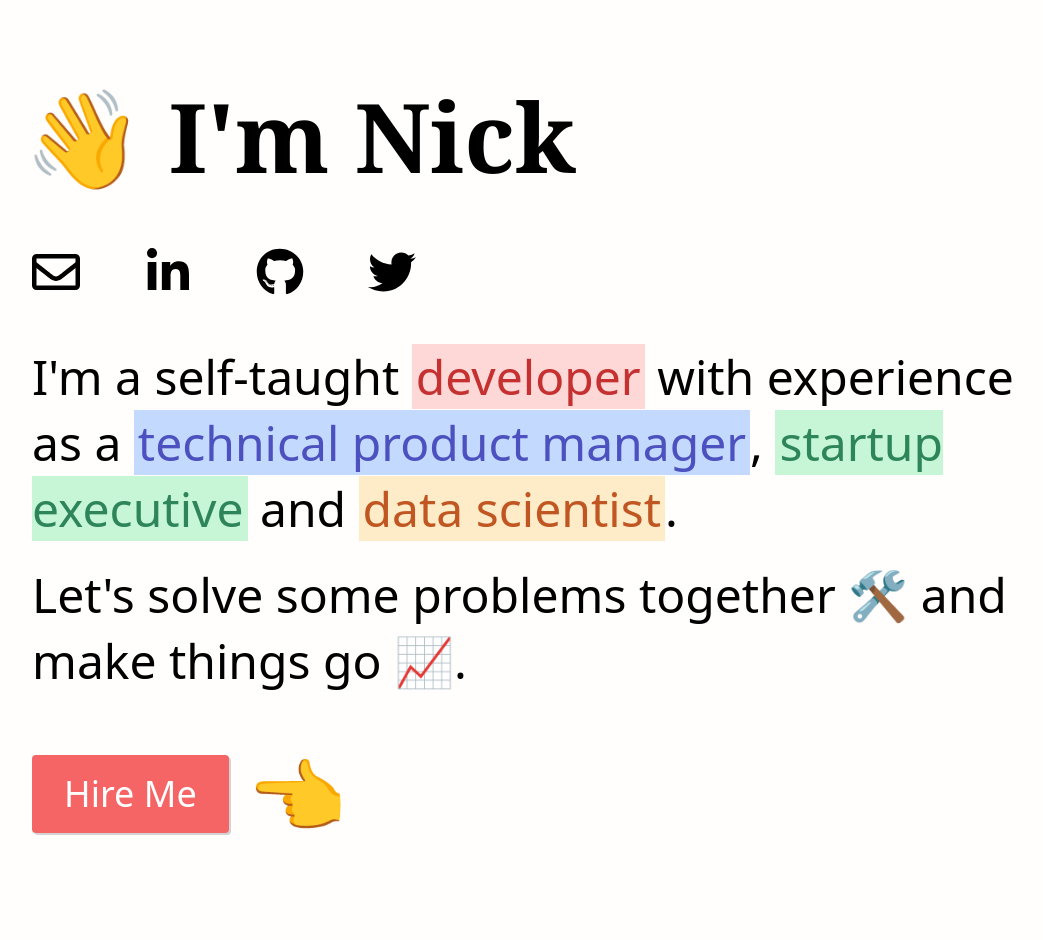
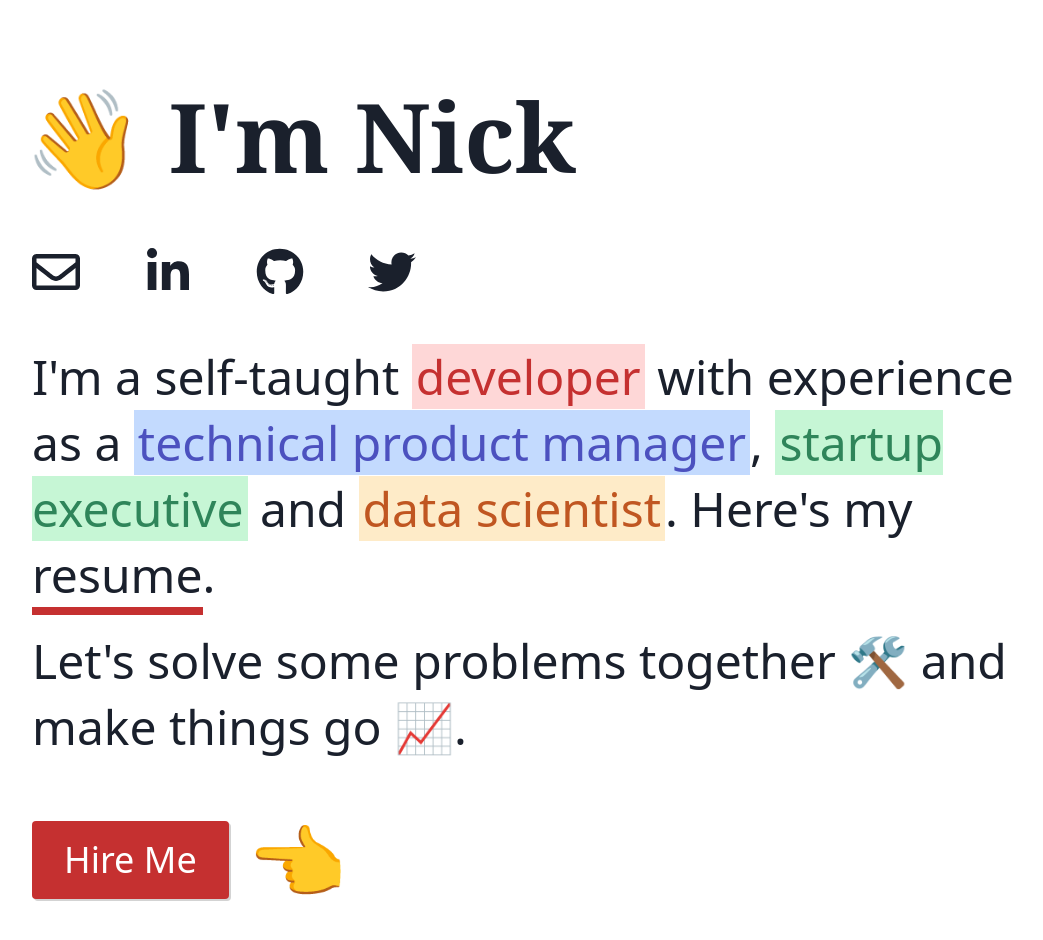
Before and after one commit to ncarchedi/personal-website, a Next.js app: page / in a window 1280 px wide. Shown: the top 940 px of the page, without its empty margins (64-1107 px from the left). Before the commit the page ends 918 px from the top, so only its background shows below. Built offline with nearby package versions, Linux system fonts and the light colour scheme.

Commit message:
tweak design + add resume

```diff
--- a/src/pages/index.js
+++ b/src/pages/index.js
@@ -41,7 +41,7 @@ function Emoji({ symbol, label, ...otherProps }) {
 function SocialLink({ title, url, icon }) {
   return (
     <a
-      className="mr-6 hover:text-red-500 sm:mr-8 md:mr-10 lg:mr-12 xl:mr-16"
+      className="mr-6 hover:text-red-700 sm:mr-8 md:mr-10 lg:mr-12 xl:mr-16"
       href={url}
       target="_blank"
       rel="noreferrer"
@@ -74,7 +74,7 @@ export default function Home() {
             />
           ))}
         </div>
-        <div className="text-2xl max-w-screen-lg sm:text-3xl md:text-4xl md:leading-snug md:font-light lg:text-5xl xl:font-normal">
+        <div className="text-2xl max-w-screen-lg sm:text-3xl md:text-4xl md:leading-snug md:font-light lg:text-5xl">
           <p className="mb-5">
             I'm a self-taught{" "}
             <span className="text-red-700 bg-red-200 px-1">developer</span> with
@@ -90,6 +90,15 @@ export default function Home() {
             <span className="text-orange-700 bg-orange-200 px-1">
               data scientist
             </span>
+            . Here's my{" "}
+            <a
+              className="border-red-700 border-b-4 md:border-b-6 xl:border-b-8"
+              href="https://www.notion.so/Nick-Carchedi-f18aebc1c07e4ba38eac62a89c90ac7b"
+              target="_blank"
+              rel="noreferrer"
+            >
+              resume
+            </a>
             .
           </p>
           <p>
@@ -104,7 +113,7 @@ export default function Home() {
             target="_blank"
             rel="noreferrer"
           >
-            <div className="cta px-4 py-2 text-3xl bg-red-500 text-white cursor-pointer rounded sm:text-4xl md:px-6 md:py-3 lg:px-8">
+            <div className="cta px-4 py-2 text-3xl bg-red-700 text-white cursor-pointer rounded sm:text-4xl md:px-6 md:py-3 lg:px-8">
               Hire Me
             </div>
           </a>
--- a/src/styles/tailwind.css
+++ b/src/styles/tailwind.css
@@ -1,9 +1,8 @@
 @tailwind base;
 @tailwind components;
-@tailwind utilities;
 
 body {
-  background-color: rgb(255, 254, 252);
+  @apply text-gray-900;
 }
 
 .cta {
@@ -14,3 +13,5 @@ body {
 .cta:hover {
   box-shadow: 8px 8px 0 lightgrey;
 }
+
+@tailwind utilities;
--- a/tailwind.config.js
+++ b/tailwind.config.js
@@ -11,6 +11,9 @@ module.exports = {
       fontSize: {
         "7xl": "5rem",
         "8xl": "6rem",
+      },
+      borderWidth: {
+        6: "6px",
       },
       animation: {
         wave: "wave 2.5s infinite",
```
